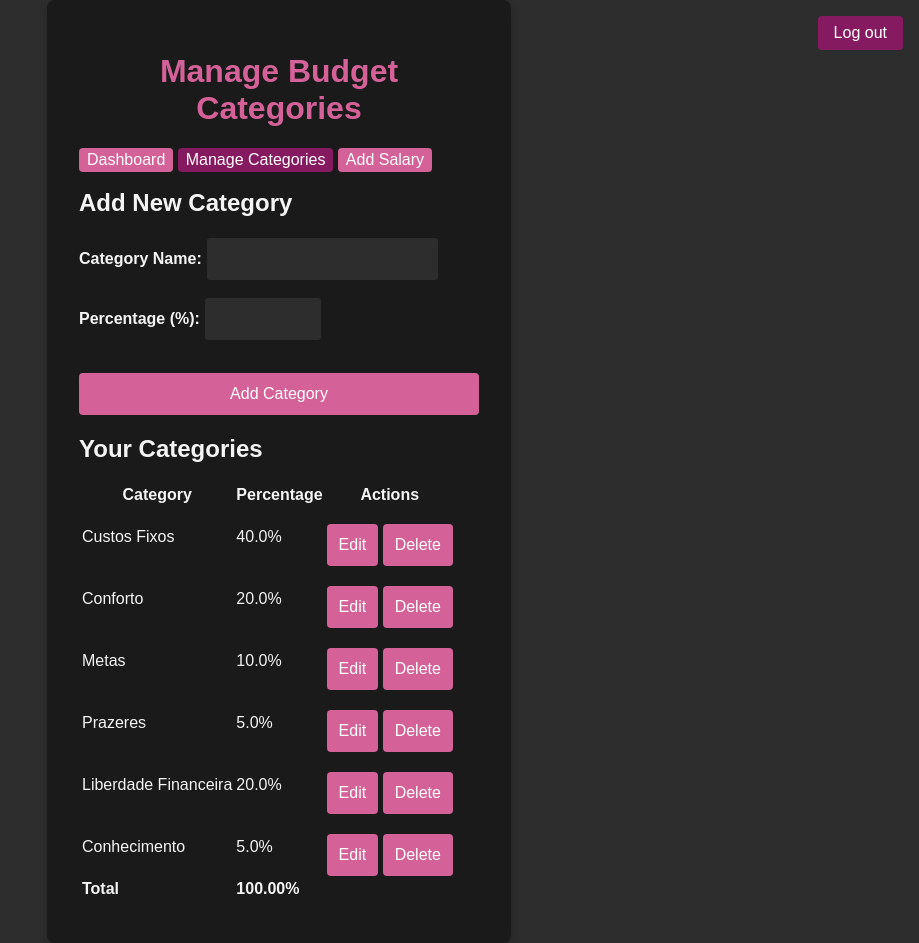
After one commit to IgorCoraine/FinancialDashboard, a Flask app: page /categories in a window 1280 px wide. The commit adds this page. Shown: the whole page, without its empty margins (361-1280 px from the left). Run offline with Flask 3, Linux system fonts and the light colour scheme; a user stored in the database is signed in; data comes from the database, SQL or seed files in the repository; both versions use the stored data as it was after the commit.

Commit message:
dashboard with salary and categories

```diff
--- a/app.py
+++ b/app.py
@@ -1,6 +1,8 @@
-from flask import Flask, render_template, request, redirect, url_for, flash, session
+from flask import Flask, render_template, request, redirect, url_for, flash, session, jsonify
 from werkzeug.security import generate_password_hash, check_password_hash
 import sqlite3
+from datetime import datetime
+import calendar
 
 app = Flask(__name__)
 app.secret_key = 'your_secret_key'  # for session management
@@ -9,6 +11,12 @@ def get_db_connection():
     conn = sqlite3.connect('database.db')
     conn.row_factory = sqlite3.Row
     return conn
+
+def get_user_id(username):
+    conn = get_db_connection()
+    user = conn.execute('SELECT id FROM users WHERE username = ?', (username,)).fetchone()
+    conn.close()
+    return user['id'] if user else None
 
 @app.route('/')
 def home():
@@ -20,7 +28,190 @@ def dashboard():
     if 'username' not in session:
         return redirect(url_for('login'))  # Redirect to login if not logged in
 
-    return render_template('dashboard.html', username=session['username'])
+    user_id = get_user_id(session['username'])
+
+    # Get categories
+    conn = get_db_connection()
+    categories = conn.execute('SELECT * FROM categories').fetchall()
+
+    # Get current month and year
+    current_date = datetime.now()
+    current_month = current_date.month
+    current_year = current_date.year
+    month_name = calendar.month_name[current_month]
+
+    # Get total salary for current month
+    month_start = f"{current_year}-{current_month:02d}-01"
+    if current_month == 12:
+        next_month_year = current_year + 1
+        next_month = 1
+    else:
+        next_month_year = current_year
+        next_month = current_month + 1
+    month_end = f"{next_month_year}-{next_month:02d}-01"
+
+    monthly_salary = conn.execute(
+        'SELECT SUM(amount) as total FROM salaries WHERE date >= ? AND date < ?',
+        (month_start, month_end)
+    ).fetchone()
+
+    # Get all salaries for the current month
+    monthly_salaries = conn.execute(
+        'SELECT * FROM salaries WHERE date >= ? AND date < ? ORDER BY date DESC',
+        (month_start, month_end)
+    ).fetchall()
+
+    conn.close()
+
+    # Calculate budget for each category
+    budget_data = []
+    if monthly_salary and monthly_salary['total']:
+        total_salary = monthly_salary['total']
+        for category in categories:
+            budget_amount = total_salary * (category['percentage'] / 100)
+            budget_data.append({
+                'name': category['name'],
+                'percentage': category['percentage'],
+                'budget': budget_amount
+            })
+
+    return render_template('dashboard.html',
+                          username=session['username'],
+                          categories=categories,
+                          monthly_salary=monthly_salary,
+                          monthly_salaries=monthly_salaries,
+                          month_name=month_name,
+                          current_year=current_year,
+                          budget_data=budget_data)
+
+@app.route('/categories', methods=['GET', 'POST'])
+def categories():
+    if 'username' not in session:
+        return redirect(url_for('login'))
+
+    user_id = get_user_id(session['username'])
+
+    if request.method == 'POST':
+        name = request.form['name']
+        percentage = float(request.form['percentage'])
+
+        conn = get_db_connection()
+        conn.execute('INSERT INTO categories (name, percentage) VALUES (?, ?)',
+                    (name, percentage))
+        conn.commit()
+        conn.close()
+
+        flash('Category added successfully', 'success')
+        return redirect(url_for('categories'))
+
+    conn = get_db_connection()
+    categories = conn.execute('SELECT * FROM categories').fetchall()
+    conn.close()
+
+    return render_template('categories.html', categories=categories)
+
+@app.route('/categories/update/<int:id>', methods=['POST'])
+def update_category(id):
+    if 'username' not in session:
+        return redirect(url_for('login'))
+
+    user_id = get_user_id(session['username'])
+
+    # Get the new percentage from the form
+    percentage = float(request.form['percentage'])
+
+    conn = get_db_connection()
+    conn.execute('UPDATE categories SET percentage = ? WHERE id = ?',
+                (percentage, id))
+    conn.commit()
+    conn.close()
+
+    flash('Category updated successfully', 'success')
+    return redirect(url_for('categories'))
+
+@app.route('/categories/delete/<int:id>', methods=['POST'])
+def delete_category(id):
+    if 'username' not in session:
+        return redirect(url_for('login'))
+
+    user_id = get_user_id(session['username'])
+
+    conn = get_db_connection()
+    conn.execute('DELETE FROM categories WHERE id = ?', (id, user_id))
+    conn.commit()
+    conn.close()
+
+    flash('Category deleted successfully', 'success')
+    return redirect(url_for('categories'))
+
+@app.route('/salary', methods=['GET', 'POST'])
+def salary():
+    if 'username' not in session:
+        return redirect(url_for('login'))
+
+    user_id = get_user_id(session['username'])
+
+    # Get current month and year
+    current_date = datetime.now()
+    current_month = current_date.month
+    current_year = current_date.year
+    month_name = calendar.month_name[current_month]
+
+    # Get total salary for current month
+    month_start = f"{current_year}-{current_month:02d}-01"
+    if current_month == 12:
+        next_month_year = current_year + 1
+        next_month = 1
+    else:
+        next_month_year = current_year
+        next_month = current_month + 1
+    month_end = f"{next_month_year}-{next_month:02d}-01"
+
+    conn = get_db_connection()
+    monthly_salary = conn.execute(
+        'SELECT SUM(amount) as total FROM salaries WHERE date >= ? AND date < ?',
+        (month_start, month_end)
+    ).fetchone()
+
+    # Get all salaries for the current month
+    monthly_salaries = conn.execute(
+        'SELECT * FROM salaries WHERE date >= ? AND date < ? ORDER BY date DESC',
+        (month_start, month_end)
+    ).fetchall()
+
+    if request.method == 'POST':
+        amount = float(request.form['amount'])
+        date = datetime.now().strftime("%Y-%m-%d")
+
+        conn.execute('INSERT INTO salaries (amount, date) VALUES (?, ?)',
+                    (amount, date))
+        conn.commit()
+
+        flash('Salary added successfully', 'success')
+        return redirect(url_for('salary'))
+
+    conn.close()
+
+    return render_template('salary.html',
+                          month_name=month_name,
+                          current_year=current_year,
+                          monthly_salary=monthly_salary,
+                          monthly_salaries=monthly_salaries)
+
+@app.route('/salary/delete/<int:id>', methods=['POST'])
+def delete_salary(id):
+    if 'username' not in session:
+        return redirect(url_for('login'))
+
+    user_id = get_user_id(session['username'])
+
+    conn = get_db_connection()
+    conn.execute('DELETE FROM salaries WHERE id = ?', (id,))
+    conn.commit()
+    conn.close()
+
+    flash('Salary entry deleted successfully', 'success')
+    return redirect(url_for('salary'))
 
 @app.route('/login', methods=['GET', 'POST'])
 def login():
--- a/static/css/style.css
+++ b/static/css/style.css
@@ -49,7 +49,7 @@ input {
   padding: 0.75rem;
   border: 1px solid var(--bg-dark);
   border-radius: 4px;
-  background-color: var(--bg-dark);
+  background-color: var(--bg-medium);
   color: var(--text-light);
   font-size: 1rem;
 }
@@ -74,17 +74,33 @@ button:hover {
   background-color: var(--primary-dark);
 }
 
-a {
-  color: var(--primary-color);
+/* Make the menu-item selector more specific by including the 'a' tag */
+a.menu-item{
+  color: white;
+  background-color: var(--primary-color);
   text-decoration: none;
   text-align: center;
-  display: block;
+  display: inline;
   margin-top: 1rem;
+  padding: 0.2rem 0.5rem;
+  border-radius: 4px;
 }
 
-a:hover {
-  text-decoration: underline;
+a.menu-item:hover {
+  background-color: var(--primary-dark);
 }
+
+a.active {
+  color: white;
+  background-color: var(--primary-dark);
+  text-decoration: none;
+  text-align: center;
+  display: inline;
+  margin-top: 1rem;
+  padding: 0.2rem 0.5rem;
+  border-radius: 4px;
+}
+
 
 .messages {
   list-style-type: none;
--- /dev/null
+++ b/templates/categories.html
@@ -0,0 +1,136 @@
+<!DOCTYPE html>
+<html lang="en">
+<head>
+    <meta charset="UTF-8">
+    <meta name="viewport" content="width=device-width, initial-scale=1.0">
+    <title>Manage Categories</title>
+    <link rel="stylesheet" href="{{ url_for('static', filename='css/style.css') }}">
+    <style>
+        .edit-form {
+            display: none;
+        }
+        .edit-mode .category-display {
+            display: none;
+        }
+        .edit-mode .edit-form {
+            display: block;
+        }
+    </style>
+</head>
+<body>
+    <div class="container">
+        <header>
+            <h1>Manage Budget Categories</h1>
+            <nav>
+                <a href="{{ url_for('dashboard') }}" class="menu-item">Dashboard</a>
+                <a href="{{ url_for('categories') }}" class="active">Manage Categories</a>
+                <a href="{{ url_for('salary') }}" class="menu-item">Add Salary</a>
+                <a href="{{ url_for('logout') }}" class="logout-btn">Log out</a>
+            </nav>
+        </header>
+
+        <main>
+            {% with messages = get_flashed_messages(with_categories=true) %}
+                {% if messages %}
+                    {% for category, message in messages %}
+                        <div class="alert alert-{{ category }}">{{ message }}</div>
+                    {% endfor %}
+                {% endif %}
+            {% endwith %}
+
+            <section class="add-category">
+                <h2>Add New Category</h2>
+                <form action="{{ url_for('categories') }}" method="post">
+                    <div class="form-group">
+                        <label for="name">Category Name:</label>
+                        <input type="text" id="name" name="name" required>
+                    </div>
+                    <div class="form-group">
+                        <label for="percentage">Percentage (%):</label>
+                        <input type="number" id="percentage" name="percentage" step="0.01" min="0" max="100" required>
+                    </div>
+                    <button type="submit" class="btn">Add Category</button>
+                </form>
+            </section>
+
+            <section class="categories-list">
+                <h2>Your Categories</h2>
+                {% if categories %}
+                    <table>
+                        <thead>
+                            <tr>
+                                <th>Category</th>
+                                <th>Percentage</th>
+                                <th>Actions</th>
+                            </tr>
+                        </thead>
+                        <tbody>
+                            {% for category in categories %}
+                                <tr id="category-row-{{ category.id }}">
+                                    <td>{{ category.name }}</td>
+                                    <td>
+                                        <div class="category-display">
+                                            <span>{{ category.percentage }}%</span>
+                                        </div>
+                                        <div class="edit-form">
+                                            <form action="{{ url_for('update_category', id=category.id) }}" method="post">
+                                                <input type="number" name="percentage" value="{{ category.percentage }}" step="0.01" min="0" max="100" required>
+                                                <button type="submit" class="btn-save">Save</button>
+                                                <button type="button" class="btn-cancel" onclick="cancelEdit({{ category.id }})">Cancel</button>
+                                            </form>
+                                        </div>
+                                    </td>
+                                    <td>
+                                        <div class="category-display">
+                                            <button type="button" class="btn-edit" onclick="editCategory({{ category.id }})">Edit</button>
+                                            <form action="{{ url_for('delete_category', id=category.id) }}" method="post" style="display: inline;">
+                                                <button type="submit" class="btn-delete">Delete</button>
+                                            </form>
+                                        </div>
+                                    </td>
+                                </tr>
+                            {% endfor %}
+                        </tbody>
+                        <tfoot>
+                            <tr>
+                                <td><strong>Total</strong></td>
+                                <td>
+                                    <strong id="total-percentage">
+                                        {{ "%.2f"|format(categories|sum(attribute='percentage')) }}%
+                                    </strong>
+                                </td>
+                                <td></td>
+                            </tr>
+                        </tfoot>
+                    </table>
+                    <div id="percentage-warning" style="color: red; margin-top: 10px;"></div>
+                    <script>
+                        // Check if total percentage is 100%
+                        document.addEventListener('DOMContentLoaded', function() {
+                            const totalPercentage = parseFloat("{{ categories|sum(attribute='percentage') }}");
+                            const warningElement = document.getElementById('percentage-warning');
+
+                            if (Math.abs(totalPercentage - 100) > 0.01) {
+                                warningElement.textContent = 'Warning: Your category percentages do not add up to 100%. Current total: ' + totalPercentage.toFixed(2) + '%';
+                            }
+                        });
+
+                        // Functions for editing categories
+                        function editCategory(id) {
+                            const row = document.getElementById('category-row-' + id);
+                            row.classList.add('edit-mode');
+                        }
+
+                        function cancelEdit(id) {
+                            const row = document.getElementById('category-row-' + id);
+                            row.classList.remove('edit-mode');
+                        }
+                    </script>
+                {% else %}
+                    <p>No categories added yet. Add your first category above.</p>
+                {% endif %}
+            </section>
+        </main>
+    </div>
+</body>
+</html>
```
Also changed, not shown: configDb.py (+8 -1 lines), templates/dashboard.html (+106 -5 lines), templates/salary.html (added, +86 -0 lines), database.db, finance.db (added).
